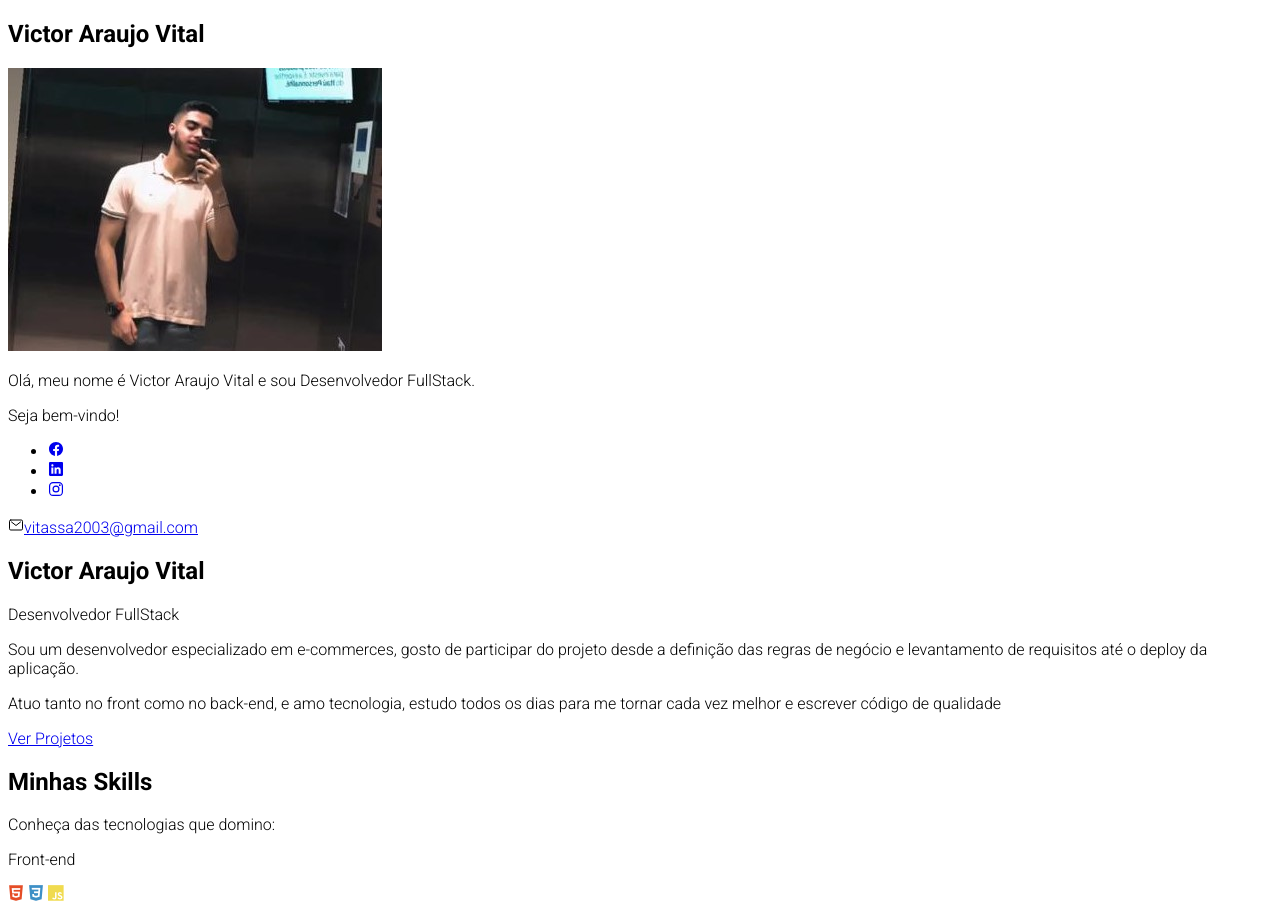
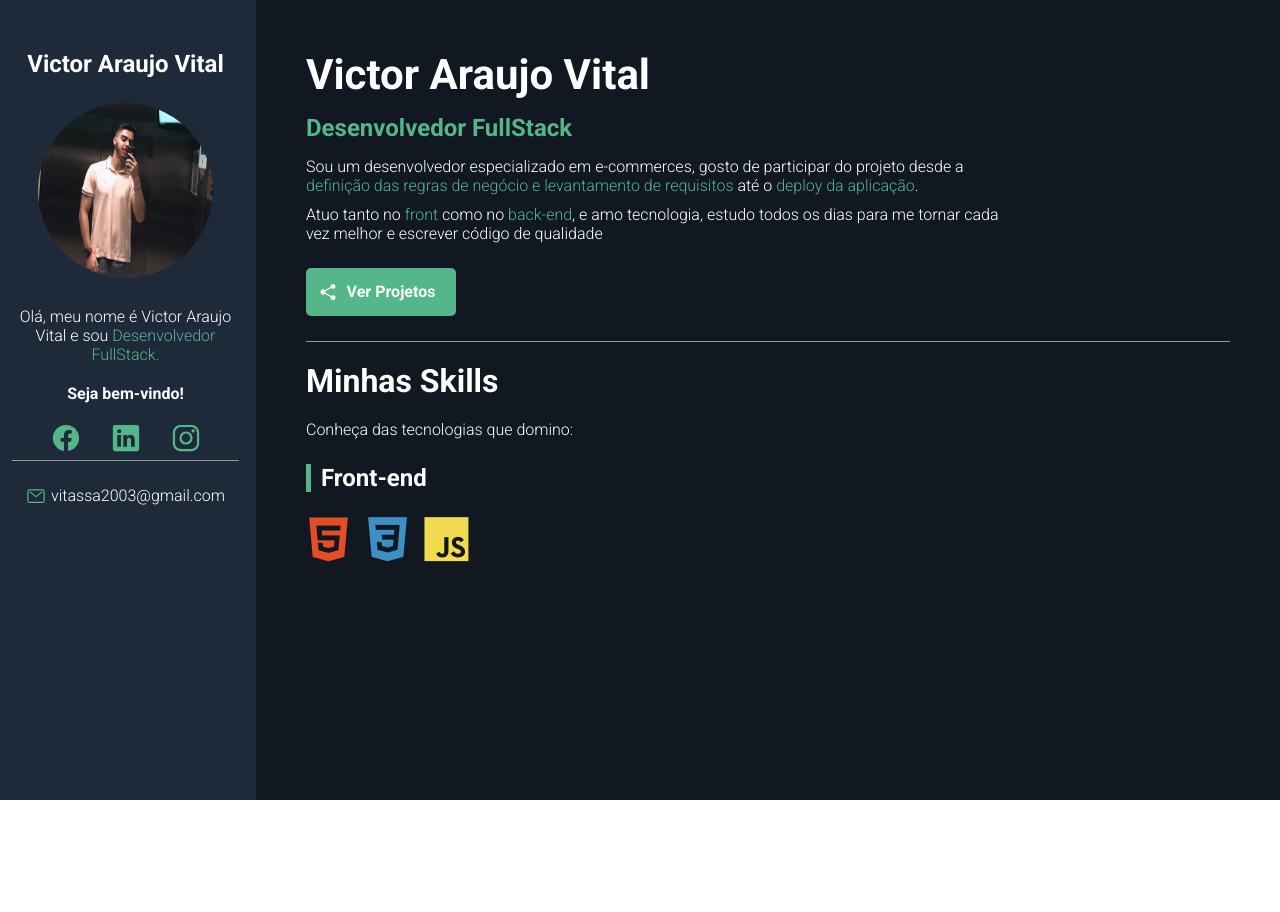
Before and after one commit to VictorVital10/VictorVital10.github.io, a plain HTML site: page index.html in a window 1280 px wide. After the commit the page ends 800 px from the top, so only its background shows below. Drawn offline with nearby package versions, Linux system fonts and the light colour scheme.

Commit message:
Conclusão do portfólio

```diff
--- a/css/styles.css
+++ b/css/styles.css
@@ -1,3 +1,251 @@
+/* Reset */
+
 * {
+    padding: 0;
+    margin: 0;
     font-family: 'Roboto', sans-serif;
+    box-sizing: border-box;
 }
+
+/* Variables */
+
+:root {
+    --main-color: #54b689;
+    --main-text-color: #fff;
+    --border-color: #999;
+    --bio-bg-color: #1e2a3a;
+    --bio-border-color: #293544;
+    --about-bg-color: #111821;
+}
+
+/* General */
+
+.highlight {
+
+    color: var(--main-color)
+}
+
+
+
+/* Containers */
+#container {
+    display: flex;
+    flex-direction: row;
+    color: var(--main-text-color);
+}
+
+#bio-container {
+    flex: 1 1 20% ;
+    min-height: 100vh;
+    background-color: var(--bio-bg-color);
+    text-align: center;
+    padding: 50px 12px;
+    border-right: 5px solid var(--bio-bg-color);
+}
+
+#about-container {
+    flex: 1 1 80%;
+    min-height: 100vh;
+    background-color: var(--about-bg-color);
+    padding: 50px;
+}
+
+
+
+/* Bio container */
+
+#bio-container h2 {
+    margin-bottom: 25px;
+}
+
+#bio-container p {
+    margin-bottom: 20px;
+
+}
+
+#bio-container #welcome-text {
+    font-weight: bold;
+}
+
+#bio-img {
+    width: 175px;
+    height: 175px;
+    border-radius: 50%;
+    margin-bottom: 25px;
+}
+
+#social-container {
+    display: flex;
+    justify-content: center;
+    list-style: none;
+    border-bottom: 1px solid var(--border-color);
+    margin-bottom: 25px;
+    padding: bottom 25px;
+
+}
+
+#social-container li {
+    flex: 1 1 0;
+    max-width: 60px;
+
+}
+
+#social-container li a{
+    color: var(--main-color);
+    font-size: 30px;
+}
+
+#email-container {
+    display: flex;
+    justify-content:center ;
+}
+
+
+
+#email-container a {
+    color: var(--main-text-color);
+    text-decoration: none;
+    max-width: 225px;
+}
+
+#email-container ion-icon {
+    color: var(--main-color);
+    font-size: 20px;
+    margin-right: 5px;
+    max-width: 20px;
+
+
+}
+
+/* About container */
+
+#name {
+    font-size: 42px;
+    margin-bottom: 15px;
+}
+
+#title {
+    font-size: 24px;
+    margin-bottom: 15px;
+    font-weight: bold;
+
+}
+
+.description {
+    max-width: 75%;
+    margin-bottom: 10px;
+}
+
+#btn-projects {
+    font-weight: bold;
+    font-size: 16px;
+    color: var(--main-text-color);
+    background-color: var(--main-color);
+    border: 2px solid var(--main-color) ;
+    border-radius: 5px;
+    text-decoration:none;
+    transition:.5s;
+    margin: 25px 0;
+    padding: 12px 10px;
+    width: 150px;
+    text-align: center;
+    display: flex;
+}
+
+#btn-projects ion-icon,
+#btn-projects span {
+    flex: 1 1 0;
+}
+
+
+#btn-projects ion-icon {
+    font-size: 20px;
+    max-width: 20px;
+}
+
+#btn-projects :hover {
+    background-color: transparent;
+}
+
+#skills-section-title {
+    border-top: 1px solid var(--border-color);
+    padding-top: 20px;
+    margin-bottom: 20px;
+    font-size: 32px;
+
+}
+
+#skills-container {
+    display: flex;
+    flex-wrap: wrap;
+    margin-top: 25px;
+}
+
+#skills-box {
+    flex: 1 1 33%;
+    max-width: 33%;
+    margin-bottom: 35px ;
+}
+
+.skills-title {
+    font-size: 24px;
+    margin-bottom: 25px ;
+    font-weight: bold;
+    padding-left: 10px;
+    border-left: 5px solid var(--main-color);
+}
+
+#skills-box i {
+    font-size: 45px;
+    margin-right: 10px ;
+}
+
+/* Mobile */
+@media(max-width: 450px) {
+
+    #container {
+        flex-direction: column;
+    }
+
+    #bio-container {
+        min-height: auto;
+        border-right: none;
+        border-bottom: 5px solid var(--bio-border-color)
+    }
+
+    #bio-container h2 {
+        font-size: 30px;
+    }
+
+   #about-container {
+    text-align: center;
+   }
+
+   #about-container h2 {
+    font-size: 35px;
+   }
+
+   #about-container .description {
+    margin: 10px auto;
+    max-width: 100%;
+    line-height: 25px;
+   }
+
+   #btn-projects {
+    margin: 20px auto;
+   }
+
+   #skills-section-title {
+    margin-top: 50px;
+
+   }
+
+   #skills-box {
+    max-width: 100%;
+
+   }
+
+   .skills-title {
+     border-left: 5px solid var(--main-color) ;
+
+   }
--- a/index.html
+++ b/index.html
@@ -1,58 +1,79 @@
 <!DOCTYPE html>
 <html lang="en">
 <head>
+
     <meta charset="UTF-8">
     <meta name="viewport" content="width=device-width, initial-scale=1.0">
-    <title>Portifólio Victor Vital</title>
+
+    <title>Portfólio Victor Vital</title>
 
     <!-- Google Fonts -->
     <link rel="preconnect" href="https://fonts.googleapis.com">
     <link rel="preconnect" href="https://fonts.gstatic.com" crossorigin>
     <link href="https://fonts.googleapis.com/css2?family=Roboto:ital,wght@0,300;0,700;0,900;1,300;1,700;1,900&display=swap" rel="stylesheet">
+
     <!-- Dev Icon Fonts -->
     <link rel="stylesheet" href="https://cdn.jsdelivr.net/gh/devicons/devicon@v2.15.1/devicon.min.css">
+
     <!-- CSS do Projeto -->
     <link rel="stylesheet" href="css/styles.css">
 
 </head>
 <body>
+
     <main id="container">
+
         <aside id="bio-container">
+
             <h2>Victor Araujo Vital</h2>
-            <img src="img/profile.jpeg" alt="Victor Araujo Vital">
+
+            <img id="bio-img" src="img/profile.jpeg" alt="Victor Araujo Vital">
+
             <p>Olá, meu nome é Victor Araujo Vital e sou <span class= "highlight"> Desenvolvedor FullStack.</span></p>
             <p id="welcome-text">Seja bem-vindo!</p>
+
             <ul id="social-container">
-                <li> <a href="#" target="_blank"> <ion-icon name="logo-facebook"></ion-icon></a></li>
-                <li> <a href="#" target="_blank"> <ion-icon name="logo-linkedin"></ion-icon></a></li>
-                <li> <a href="#" target="_blank"> <ion-icon name="logo-instagram"></ion-icon></a></li>
+                <li> <a href="" target="_blank"> <ion-icon name="logo-facebook"></ion-icon></a></li>
+                <li> <a href="https://www.linkedin.com/in/victor-araujo-vital-6b6761275/" target="_blank"> <ion-icon name="logo-linkedin"></ion-icon></a></li>
+                <li> <a href="https://www.instagram.com/v.vital_/" target="_blank"> <ion-icon name="logo-instagram"></ion-icon></a></li>
             </ul>
+
             <div id="email-container">
                 <ion-icon name="mail-outline"></ion-icon><a href="mailto:vitassa2003@gmail.com" >vitassa2003@gmail.com</a>
             </div>
+
         </aside>
         <section id="about-container">
-            <h1 id="name">Victor Araujo Vital</h1>
+
+            <h2 id="name">Victor Araujo Vital </h2>
+
             <p id="title"><span class="highlight">Desenvolvedor FullStack</span></p>
-            <p class="description">Sou um desenvolvedor especializado em e-commerces, gosto de participar do projeto desde a <span id="highlight">definição das regras de negócio e levantamento de requisitos</span> até o <span id="highlight">deploy da aplicação</span>.</p>
-            <p class="description">Atuo tanto no <span id="highlight">front</span> como no <span id="highlight">back-end</span>, e amo tecnologia, estudo todos os dias para me tornar cada vez melhor e escrever código de qualidade</p>
-            <a href="https://github.com/VictorVital10" id="btn-projects"><io-icon name="share-social-outline"></io-icon> <span>Ver Projetos</span></a>
+            <p class="description">Sou um desenvolvedor especializado em e-commerces, gosto de participar do projeto desde a <span class="highlight">definição das regras de negócio e levantamento de requisitos</span> até o <span class="highlight">deploy da aplicação</span>.</p>
+            <p class="description">Atuo tanto no <span class="highlight">front</span> como no <span class="highlight">back-end</span>, e amo tecnologia, estudo todos os dias para me tornar cada vez melhor e escrever código de qualidade</p>
+
+            <a href="https://github.com/VictorVital10" target="_blank" id="btn-projects"><ion-icon name="share-social"></ion-icon> <span>Ver Projetos</span></a>
+
             <h2 id="skills-section-title">Minhas Skills</h2>
+
             <p class="description">Conheça das tecnologias que domino:</p>
+
             <div id="skills-container">
-                <div class="skills-box">
+                <div id="skills-box">
                     <p class="skills-title">Front-end</p>
                     <i class="devicon-html5-plain colored"></i>
                     <i class="devicon-css3-plain colored"></i>
                     <i class="devicon-javascript-plain colored"></i>
                 </div>
             </div>
+
         </section>
+
     </main>
 
 
     <!-- Ion Icon-->
     <script type="module" src="https://unpkg.com/ionicons@7.1.0/dist/ionicons/ionicons.esm.js"></script>
-<script nomodule src="https://unpkg.com/ionicons@7.1.0/dist/ionicons/ionicons.js"></script>
+    <script nomodule src="https://unpkg.com/ionicons@7.1.0/dist/ionicons/ionicons.js"></script>
+
 </body>
 </html>
```
